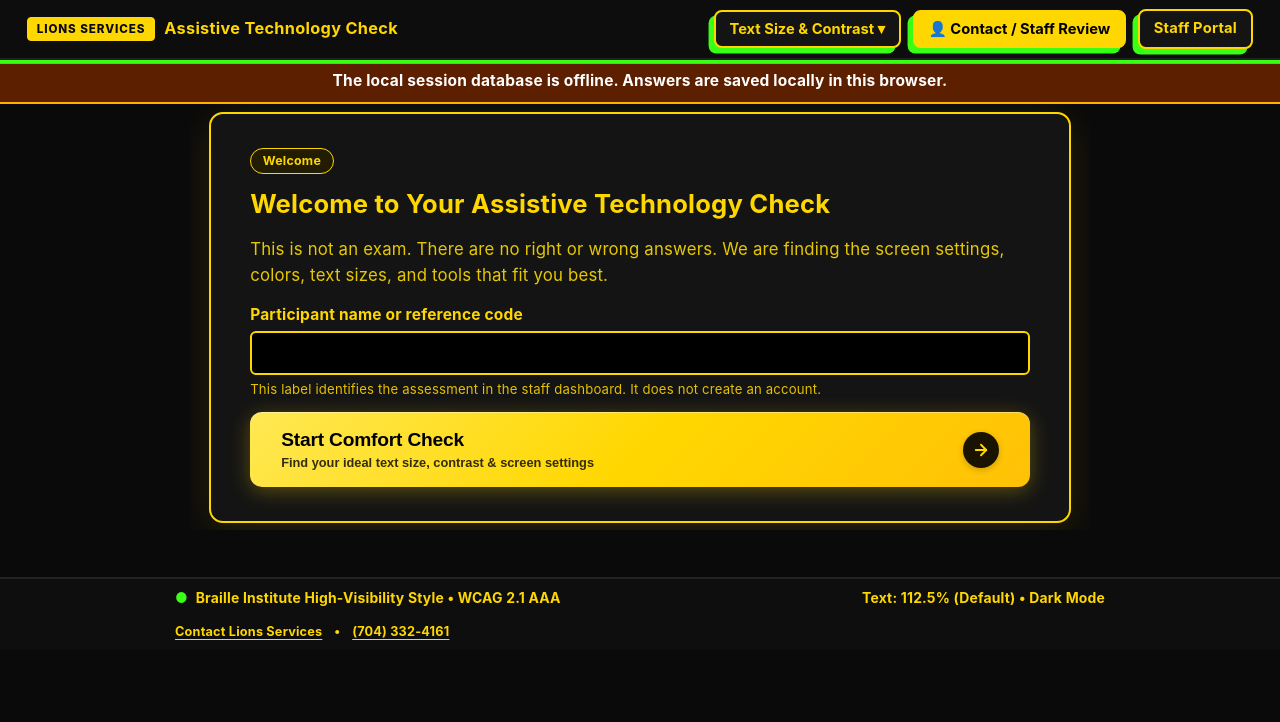
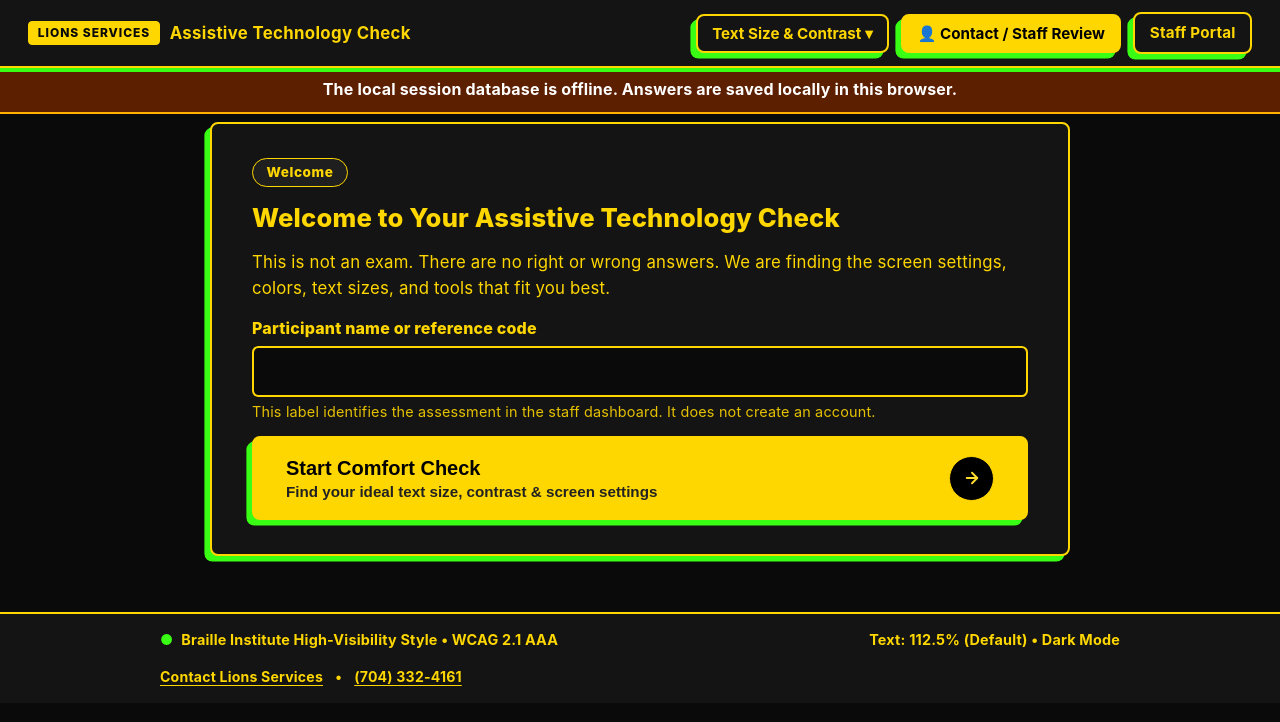
Before and after one commit to nhp93/CFG---AI-Assistive-Technology-Assessment-Platform, a React (Vite) app in the folder frontend/: page / in a window 1280 px wide. Shown: the top 722 px of the page. Built offline with nearby package versions, Linux system fonts and the light colour scheme; no server answers.

Commit message:
fix(ui): ensure crystal-clear contrast and white input boxes in light mode

```diff
--- a/frontend/src/home.css
+++ b/frontend/src/home.css
@@ -14,22 +14,8 @@
      * Guaranteed to stay inside 1 single window with zero scrolling.
 */
 :root {
-  --zoom-multiplier: 1.0;
-
-  /* Color Palette */
-  --bg-canvas: #000000;
-  --bg-surface: #0e0e0e;
-  --bg-surface-elevated: #181818;
-  --text-primary: #FFD700;       /* Golden Yellow (19.5:1 contrast) */
-  --text-muted: #D4B000;
-  --border-primary: #FFD700;
-  --border-focus: #39FF14;         /* Neon Green Focus */
-  --focus-glow: rgba(57, 255, 20, 0.45);
-  --accent-glow: rgba(255, 215, 0, 0.12);
-
-  /* Compact Aesthetic Base Typography */
-  --base-font-size: 15.5px;
-  --calculated-font-size: calc(var(--base-font-size) * var(--zoom-multiplier));
+  --border-primary: var(--border-color);
+  --border-focus: var(--focus-color);
 }
 
 /*
@@ -114,10 +100,9 @@ html.home #root {
 */
 .app-header {
   color: var(--text-primary);
-  border-bottom: 2px solid #222222;
-  background-color: rgba(14, 14, 14, 0.95);
-  backdrop-filter: blur(8px);
-  padding: 0.55rem 1.75rem;
+  border-bottom: 0.15rem solid var(--border-color);
+  background-color: var(--bg-surface);
+  padding: 0.75rem 1.75rem;
   display: flex;
   flex-wrap: wrap;
   align-items: center;
@@ -255,10 +240,10 @@ html.home #root {
 
 .card-container {
   background-color: var(--bg-surface);
-  border: 2px solid var(--border-primary);
-  border-radius: 14px;
+  border: 0.15rem solid var(--border-color);
+  border-radius: 0.5rem;
   padding: clamp(1.8rem, 4.2vh, 2.8rem) clamp(1.5rem, 3.2vw, 2.5rem);
-  box-shadow: 0 10px 40px var(--accent-glow);
+  box-shadow: -0.35rem 0.35rem 0px var(--shadow-color);
   position: relative;
   display: flex;
   flex-direction: column;
@@ -272,19 +257,19 @@ html.home #root {
 
 .step-pill {
   display: inline-block;
-  background-color: #221c00;
+  background-color: var(--bg-elevated);
   color: var(--text-primary);
-  border: 1px solid var(--border-primary);
-  padding: 0.2rem 0.75rem;
-  border-radius: 20px;
-  font-size: 0.8rem;
-  font-weight: 700;
-  letter-spacing: 0.02em;
+  border: 0.12rem solid var(--border-color);
+  padding: 0.25rem 0.85rem;
+  border-radius: 9999px;
+  font-size: 0.85rem;
+  font-weight: 800;
+  letter-spacing: 0.04em;
 }
 
 .welcome-heading {
   font-size: clamp(1.4rem, 3.2vh, 1.85rem);
-  font-weight: 700;
+  font-weight: 800;
   line-height: 1.28;
   margin-bottom: clamp(0.75rem, 1.8vh, 1.2rem);
   color: var(--text-primary);
@@ -294,7 +279,7 @@ html.home #root {
   font-size: clamp(0.98rem, 2.1vh, 1.15rem);
   line-height: 1.55;
   margin-bottom: clamp(0.8rem, 2vh, 1.4rem);
-  color: #e6c800;
+  color: var(--text-primary);
   max-width: 760px;
 }
 
@@ -306,27 +291,48 @@ html.home #root {
 }
 
 .participant-field label {
-  font-weight: 700;
+  font-weight: 800;
+  font-size: 1rem;
+  color: var(--text-primary);
 }
 
 .participant-field input {
-  min-height: 2.8rem;
-  padding: 0.55rem 0.75rem;
-  border: 2px solid var(--border-primary);
-  border-radius: 6px;
-  background: #000;
-  color: var(--text-primary);
+  min-height: 3.2rem;
+  padding: 0.65rem 0.95rem;
+  border: 0.15rem solid var(--border-color) !important;
+  border-radius: 0.4rem;
+  background-color: var(--bg-surface) !important;
+  color: var(--text-primary) !important;
   font: inherit;
+  font-size: 1.15rem;
+}
+
+html[data-theme="light"] .participant-field input {
+  background-color: #FFFFFF !important;
+  color: #000000 !important;
+  border-color: #000000 !important;
+}
+
+html[data-theme="dark"] .participant-field input {
+  background-color: #0A0A0A !important;
+  color: #FFD700 !important;
+  border-color: #FFD700 !important;
+}
+
+.participant-field input:focus {
+  outline: 0.2rem solid var(--focus-color) !important;
+  outline-offset: 0.15rem !important;
 }
 
 .participant-field p {
   color: var(--text-muted);
-  font-size: 0.85rem;
+  font-size: 0.9rem;
 }
 
 .participant-field .participant-error {
-  color: #ff8a80;
-  font-weight: 700;
+  color: #D32F2F;
+  font-weight: 800;
+  font-size: 0.95rem;
 }
 
 /*
@@ -340,38 +346,30 @@ html.home #root {
 
 /* Primary Action: Appealing Modern CTA */
 .btn-primary-action {
-  background: linear-gradient(135deg, #FFE853 0%, #FFD700 50%, #FFC107 100%);
-  color: #000000;
-  border: none;
+  background-color: var(--btn-accent-bg) !important;
+  color: var(--btn-accent-fg) !important;
+  border: 0.15rem solid var(--border-color) !important;
   padding: clamp(1rem, 2.2vh, 1.35rem) clamp(1.4rem, 2.8vw, 2rem);
   min-height: clamp(62px, 8.5vh, 76px);
-  border-radius: 12px;
+  border-radius: 0.5rem;
   display: flex;
   align-items: center;
   justify-content: space-between;
   gap: 1.25rem;
   text-align: left;
-  transition: all 0.2s cubic-bezier(0.16, 1, 0.3, 1);
-  box-shadow: 0 4px 20px rgba(255, 215, 0, 0.3), inset 0 1px 0 rgba(255, 255, 255, 0.4);
-  position: relative;
-  overflow: hidden;
+  box-shadow: -0.35rem 0.35rem 0px var(--shadow-color) !important;
+  cursor: pointer;
+  transition: transform 0.12s ease, box-shadow 0.12s ease;
 }
 
 .btn-primary-action:hover {
-  transform: translateY(-2px);
-  box-shadow: 0 8px 30px rgba(255, 215, 0, 0.45), inset 0 1px 0 rgba(255, 255, 255, 0.6);
-  background: linear-gradient(135deg, #FFF073 0%, #FFE033 50%, #FFCA28 100%);
+  transform: translate(-0.1rem, 0.1rem);
+  box-shadow: -0.2rem 0.2rem 0px var(--shadow-color) !important;
 }
 
-.btn-primary-action:hover .btn-arrow-disc {
-  transform: translateX(4px);
-  background-color: #000000;
-  color: #FFD700;
-}
-
-.btn-primary-action:active {
-  transform: translateY(1px);
-  box-shadow: 0 2px 10px rgba(255, 215, 0, 0.3);
+.btn-primary-action:focus-visible {
+  outline: 0.2rem solid var(--focus-color) !important;
+  outline-offset: 0.15rem !important;
 }
 
 .btn-content-left {
@@ -381,31 +379,28 @@ html.home #root {
 }
 
 .btn-title {
-  font-size: clamp(1.15rem, 2.4vh, 1.35rem);
+  font-size: 1.25rem;
   font-weight: 800;
-  letter-spacing: -0.01em;
-  color: #000000;
+  color: #000000 !important;
 }
 
 .btn-subtitle {
-  font-size: clamp(0.82rem, 1.6vh, 0.92rem);
+  font-size: 0.95rem;
   font-weight: 600;
-  color: rgba(0, 0, 0, 0.8);
+  color: #222222 !important;
 }
 
-/* Arrow Disc */
 .btn-arrow-disc {
-  width: 36px;
-  height: 36px;
-  background-color: rgba(0, 0, 0, 0.9);
-  color: #FFD700;
+  background-color: #000000;
+  color: #FFDE2E;
+  border: 0.1rem solid var(--border-color);
+  width: 2.8rem;
+  height: 2.8rem;
   border-radius: 50%;
   display: flex;
   align-items: center;
   justify-content: center;
   flex-shrink: 0;
-  transition: all 0.2s ease;
-  box-shadow: 0 2px 6px rgba(0, 0, 0, 0.2);
 }
 
 .arrow-svg {
@@ -459,15 +454,16 @@ html.home #root {
    CHUNK 7: FOOTER & STATUS BAR
 */
 .app-footer {
-  border-top: 2px solid #222222;
-  background-color: rgba(14, 14, 14, 0.95);
-  padding: 0.55rem 1.75rem;
+  border-top: 0.15rem solid var(--border-color);
+  background-color: var(--bg-surface);
+  color: var(--text-primary);
+  padding: 1rem 1.75rem;
   display: flex;
   flex-wrap: wrap;
   justify-content: space-between;
   align-items: center;
   gap: 0.75rem;
-  font-size: 0.82rem;
+  font-size: 0.88rem;
   font-weight: 600;
   flex-shrink: 0;
 }
--- a/frontend/src/settings.css
+++ b/frontend/src/settings.css
@@ -70,6 +70,33 @@ body {
   font-family: system-ui, -apple-system, BlinkMacSystemFont, "Segoe UI", Roboto, Arial, sans-serif;
   line-height: 1.5;
   min-height: 100vh;
+}
+
+/* Explicit Global Form Control Accessibility */
+input:not([type="checkbox"]):not([type="radio"]),
+textarea,
+select {
+  background-color: var(--bg-surface) !important;
+  color: var(--text-primary) !important;
+  border: 0.15rem solid var(--border-color) !important;
+  font-family: inherit;
+  font-size: 1.1rem;
+}
+
+html[data-theme="light"] input:not([type="checkbox"]):not([type="radio"]),
+html[data-theme="light"] textarea,
+html[data-theme="light"] select {
+  background-color: #FFFFFF !important;
+  color: #000000 !important;
+  border-color: #000000 !important;
+}
+
+html[data-theme="dark"] input:not([type="checkbox"]):not([type="radio"]),
+html[data-theme="dark"] textarea,
+html[data-theme="dark"] select {
+  background-color: #0A0A0A !important;
+  color: #FFD700 !important;
+  border-color: #FFD700 !important;
 }
 
 /* 3. WCAG Skip Link */
```
